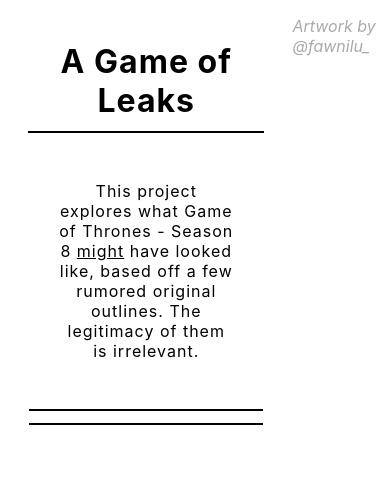
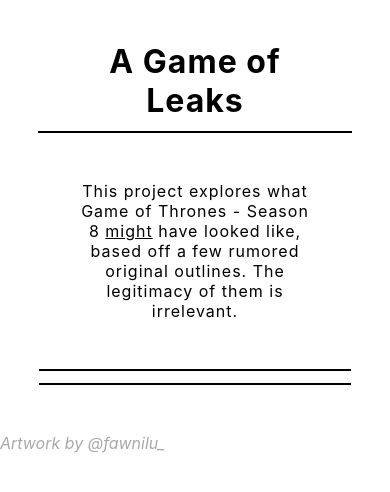
Before and after one commit to mjhughes707/agameofleaks, a React (Create React App) app: page / in a window 390 px wide. Shown: the top 492 px of the page. Built offline with nearby package versions, Linux system fonts and the light colour scheme.

Commit message:
updated mobile grid layout

```diff
--- a/src/App.css
+++ b/src/App.css
@@ -1,9 +1,21 @@
 .App {
   display: grid;
-  grid-template-columns: 3fr 1fr;
+  grid-template-columns: 1fr;
   grid-template-rows: 2fr 3fr 1fr;
   grid-template-areas:
-    "sidebar header header header"
-    "sidebar main main main"
-    "sidebar footer footer footer";
+    "header"
+    "main"
+    "footer";
 }
+
+/* Medium devices (tablets, 768px and up) */
+@media (min-width: 768px) {
+  .App {
+    grid-template-columns: 3fr 1fr;
+    grid-template-rows: 2fr 3fr 1fr;
+    grid-template-areas:
+      "sidebar header header header"
+      "sidebar main main main"
+      "sidebar footer footer footer";
+  }
+}
```
